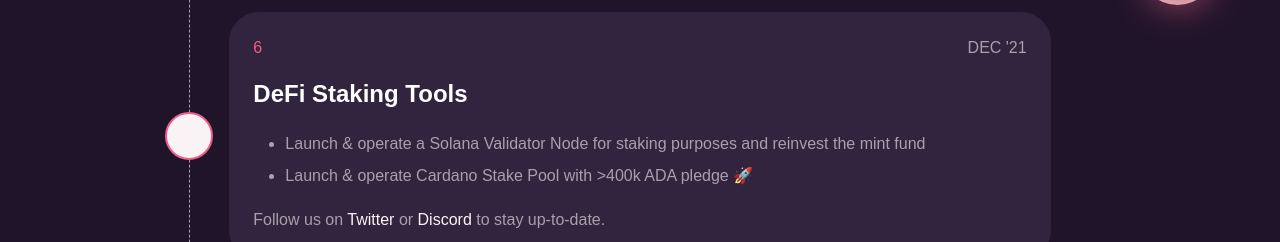
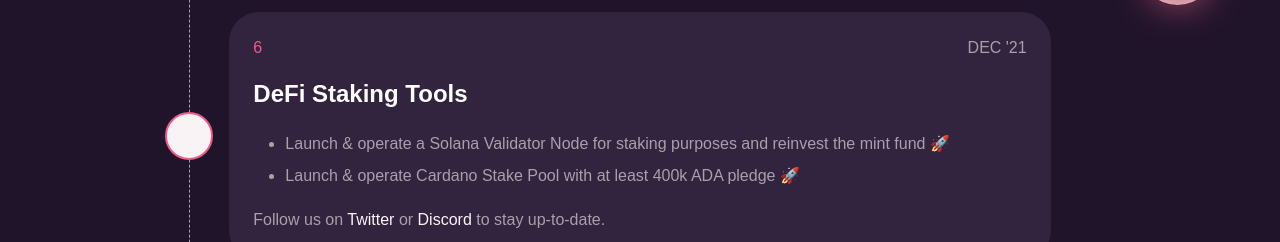
Before and after one commit to meemalabs/hoodratz.io, a Vue app: page /roadmap in a window 1280 px wide. Shown: the part 2280-2522 px from the top of the page. Built offline with nearby package versions, Linux system fonts and the light colour scheme; a web font is replaced by a local one.

Commit message:
chore: adjust copy

```diff
--- a/src/views/Roadmap.vue
+++ b/src/views/Roadmap.vue
@@ -406,8 +406,8 @@ import AppFooter from "@/components/AppFooter.vue";
 
               <p class="leading-8">
                 <ul class="pl-8 leading-8 list-disc">
-                  <li>Launch &amp; operate a Solana Validator Node for staking purposes and reinvest the mint fund</li>
-                  <li>Launch &amp; operate Cardano Stake Pool with >400k ADA pledge 🚀</li>
+                  <li>Launch &amp; operate a Solana Validator Node for staking purposes and reinvest the mint fund 🚀</li>
+                  <li>Launch &amp; operate Cardano Stake Pool with at least 400k ADA pledge 🚀</li>
                 </ul>
               </p>
 
```
